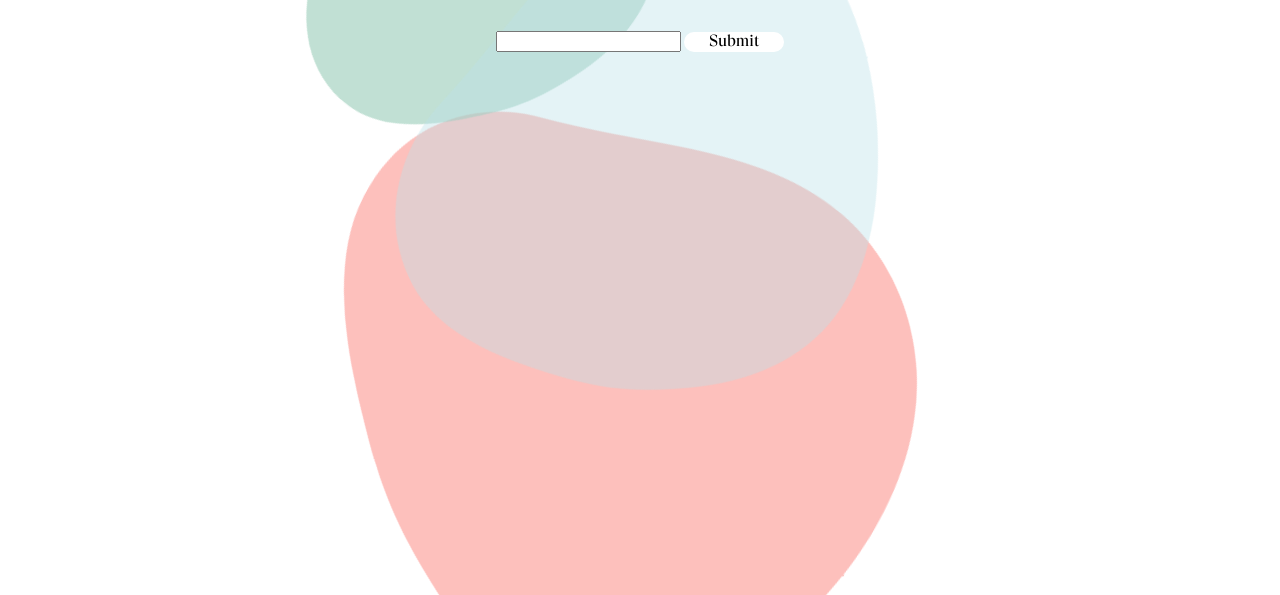
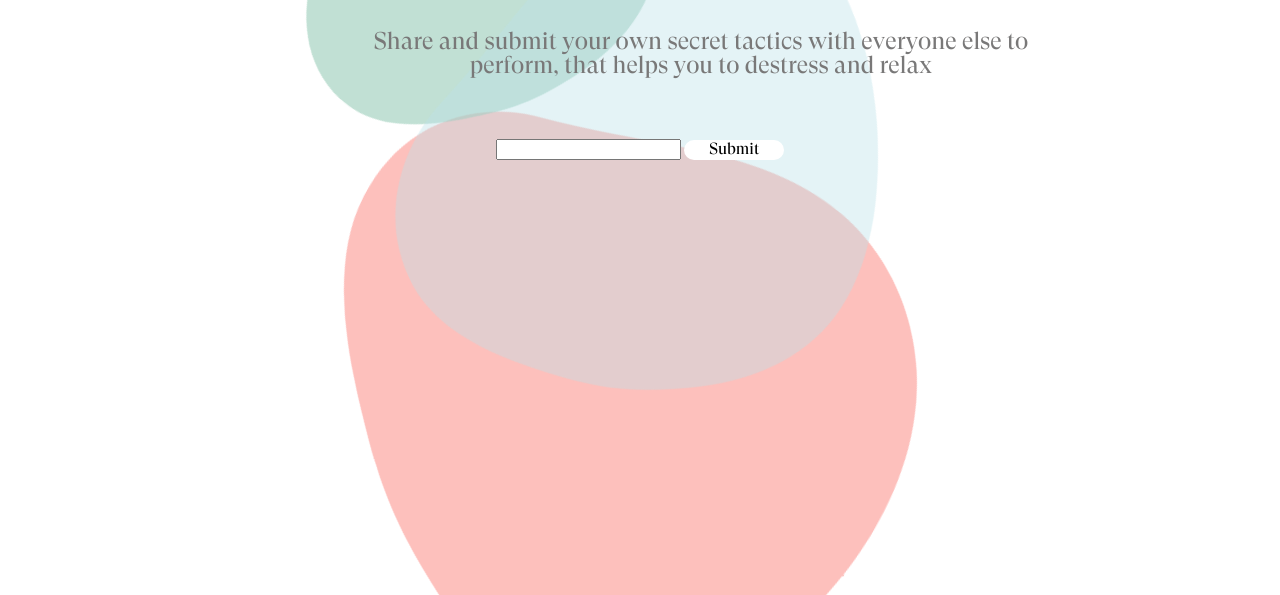
Before and after one commit to sakshi21ag/server-example, a website: page public/share.html in a window 1280 px wide. Shown: the part 205-800 px from the top of the page. Drawn offline with nearby package versions, Linux system fonts and the light colour scheme; no server answers; a web font is replaced by a local one.

Commit message:
share crete intro text

```diff
--- a/public/createyourown.css
+++ b/public/createyourown.css
@@ -210,3 +210,15 @@ canvas{
   width:100%;
   height:100%;
 }
+
+#introduction{
+  margin-left: 230px;
+  text-align: center;
+  color: white;
+  font-size: 26px;
+  font-family: 'gt_super_display_trial_reguRg';
+  padding-right: 10%;
+  max-width: 700px;
+  line-height: 33px;
+  margin-top: -80px;
+}
--- a/public/share.css
+++ b/public/share.css
@@ -58,7 +58,7 @@ body{
 
   h1{
     text-align: center;
-    color: rgb(175, 174, 174);
+    color: rgb(121, 120, 120);
     font-size: 70px;
     font-family: 'gt_super_display_trial_reguRg';
     padding-top: 7%;
@@ -70,6 +70,7 @@ body{
   }
 
   #share-input{
+    color: rgb(121, 120, 120);
   }
 
 /* #share-submit{
@@ -199,3 +200,14 @@ body{
   80%  { transform: scale(1.3) translate(0vw, 50vh) rotate(-20deg); }
   100% { transform: scale(1)   translate(10px, -30px); }
 }
+
+
+#introduction{
+  margin-left: 230px;
+  text-align: center;
+  color: rgb(121, 120, 120);
+  font-size: 24px;
+  font-family: 'gt_super_display_trial_reguRg';
+  padding-right: 10%;
+  max-width: 800px;
+}
--- a/public/share.html
+++ b/public/share.html
@@ -65,12 +65,15 @@
         </div>
       </div>
 
-    <div id="share-form">
         <h1>Share your ways to pause</h1>
+        <div id ="introduction">
+        <p>Share and submit your own secret tactics with everyone else to perform, that helps you to destress and relax</p>
+        </div>
+        <br><br>
+        <div id="share-form">
         <input id="share-input" type="text">
         <button id="share-submit">Submit</button>
-        <div id="shares"></div>
-    </div>
+        <div id="shares"><div id = "colour></div></div>
 
     <script src="https://cdn.jsdelivr.net/npm/axios/dist/axios.min.js"></script>
     <script src="app.js"></script>
```
Also changed, not shown: public/createyourown.html (+6 -1 lines).
